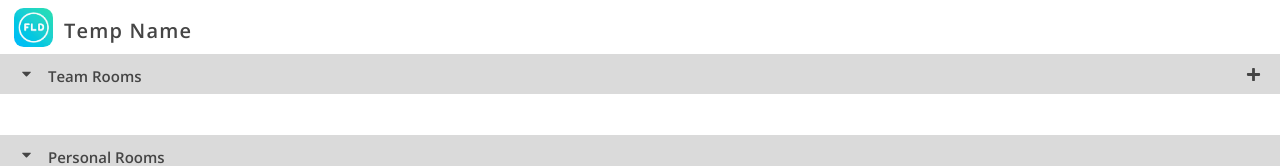
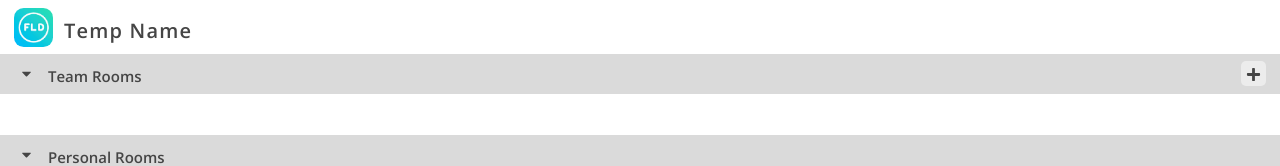
Before and after one commit to ericz3/abora, a React (Create React App) app: page / in a window 1280 px wide. In both pictures the pointer is over the element 1253 px from the left and 73 px from the top of the page. Shown: the top 166 px of the page. Built offline with nearby package versions, Linux system fonts and the light colour scheme.

Commit message:
add room button hover effect

```diff
--- a/src/components/RoomsList.css
+++ b/src/components/RoomsList.css
@@ -19,7 +19,10 @@
     height: 25px;
     padding: 5px;
     margin-top: -5px;
+}
 
+.create-room-button:hover {
+    background-color: #ECECEC;
 }
 
 .drop-down-title {
```
